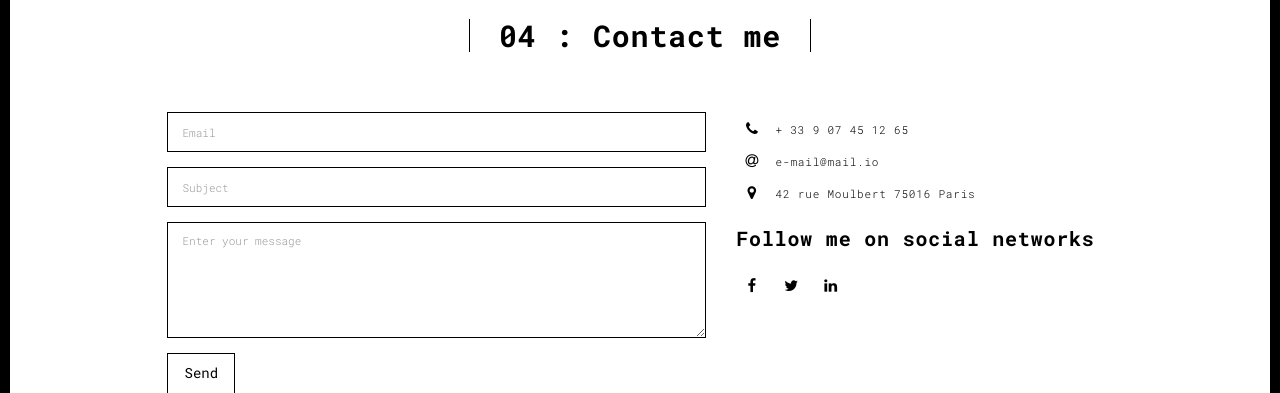
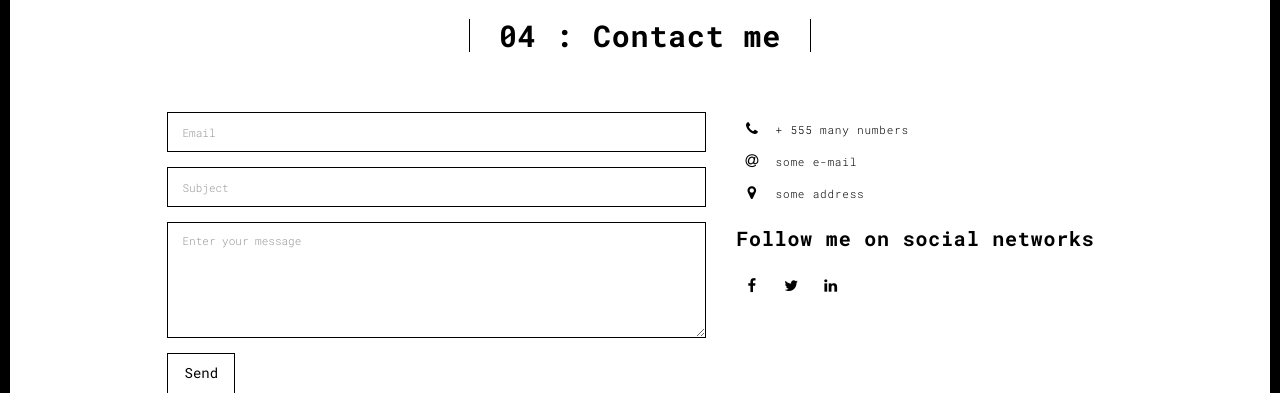
Before and after one commit to DramatikMan/portfolio-template, a Flask app: page /contact.html in a window 1280 px wide. Shown: the part 90-483 px from the top of the page. Run offline with Flask 2, Linux system fonts and the light colour scheme; some libraries are stand-ins or nearby versions.

Commit message:
Add contact info (not really)

```diff
--- a/templates/contact.html
+++ b/templates/contact.html
@@ -82,19 +82,19 @@
                           <span class="fa-icon">
                             <i class="fa fa-phone" aria-hidden="true"></i>
                           </span>
-                          + 33 9 07 45 12 65
+                          + 555 many numbers
                         </li>
                         <li>
                           <span class="fa-icon">
                             <i class="fa fa-at" aria-hidden="true"></i>
                           </span>
-                          e-mail@mail.io
+                          some e-mail
                         </li>
                         <li>
                           <span class="fa-icon">
                             <i class="fa fa fa-map-marker" aria-hidden="true"></i>
                           </span>
-                          42 rue Moulbert 75016 Paris
+                          some address
                         </li>
                       </ul>
                       <h3>Follow me on social networks</h3>
```
